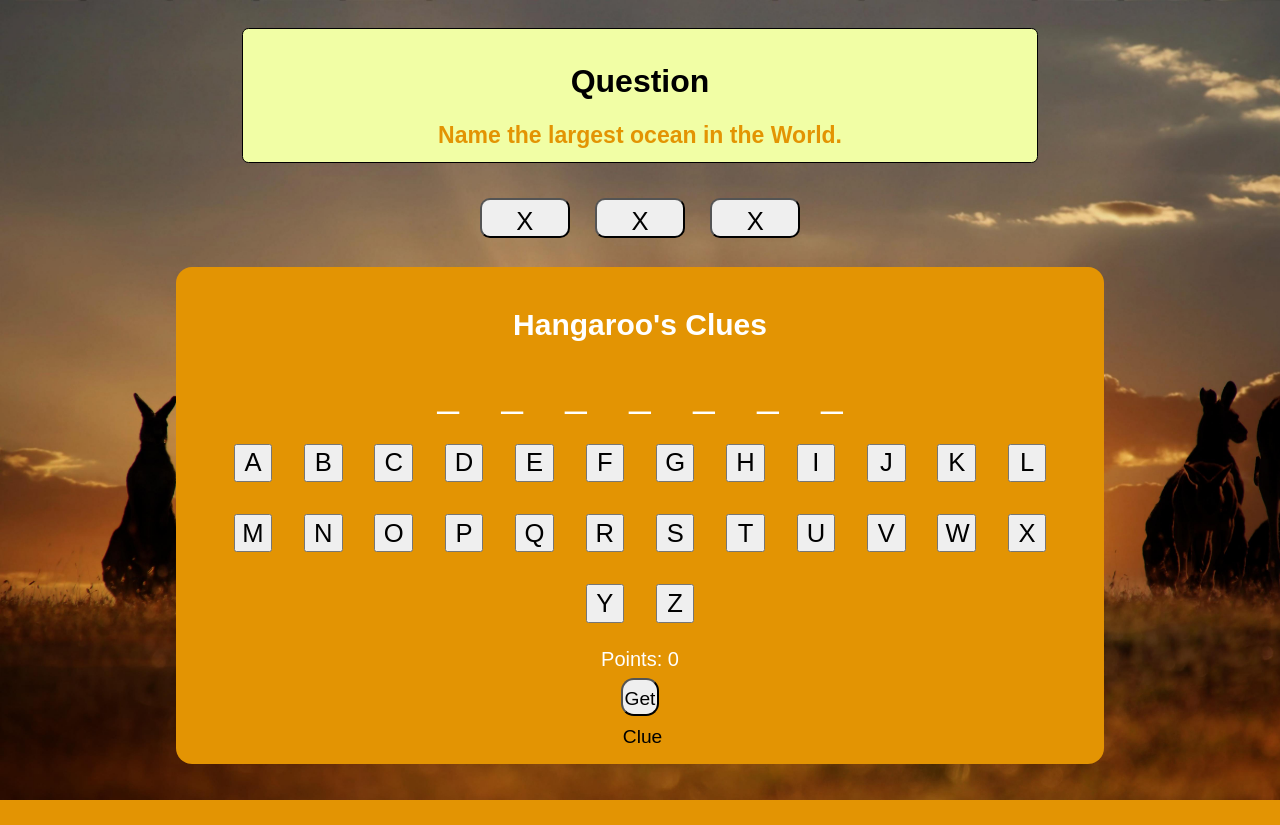
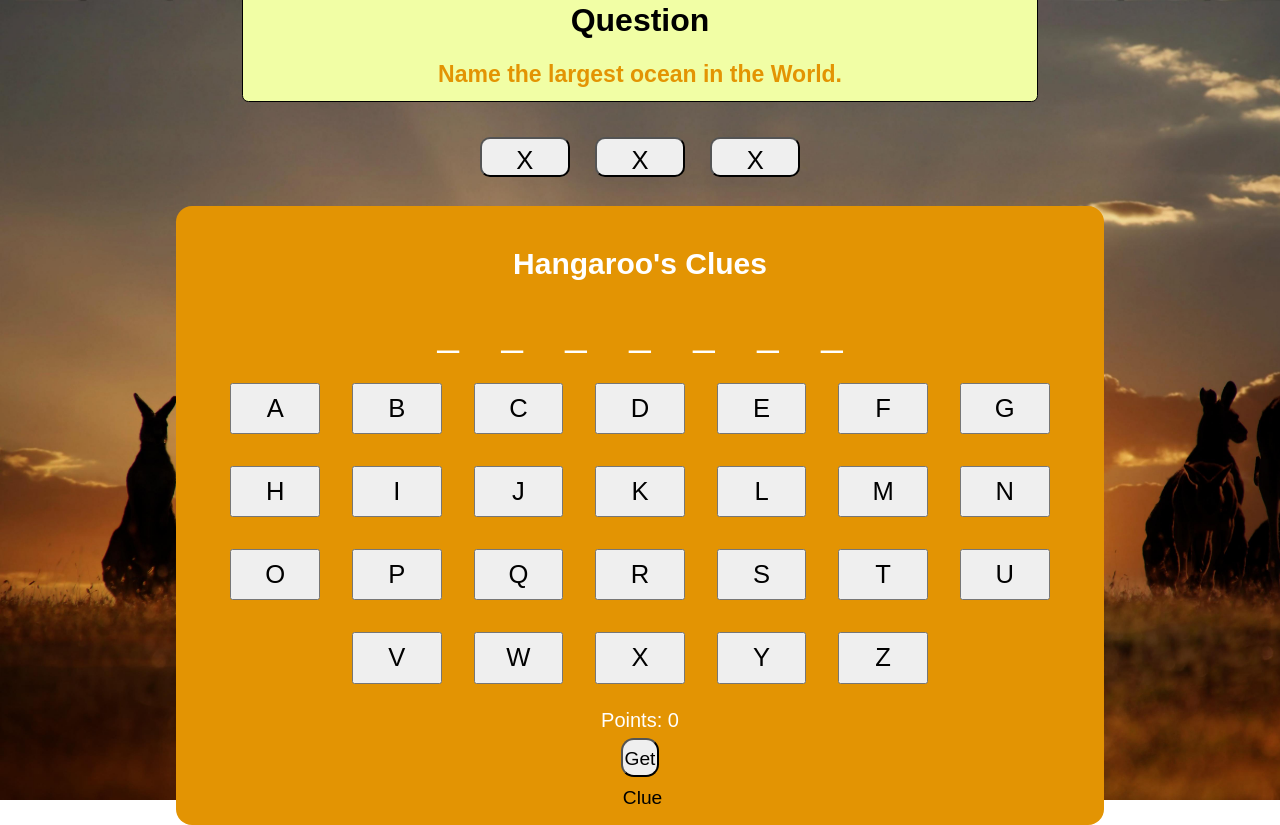
Before and after one commit to HangarooActivity/HangarooActivity.github.io, a PHP site: page / in a window 1280 px wide. Before the commit the page ends 800 px from the top, so only its background shows below. Run offline with PHP 8.4, Linux system fonts and the light colour scheme.

Commit message:
Update styles.css

```diff
--- a/styles.css
+++ b/styles.css
@@ -68,7 +68,7 @@ body {
 }
 
 .letter-button {
-    width: 7vw;
+    width: 3vw;
     height: 3vw;
     line-height: 2vw;
     border-radius: 0.8vw;
@@ -158,8 +158,8 @@ body {
 }
 
 .button {
-    width: 3vw;
-    height: 3vw;
+    width: 7vw;
+    height: 4vw;
     margin: 1vw;
     font-size: 2vw;
 }
```
